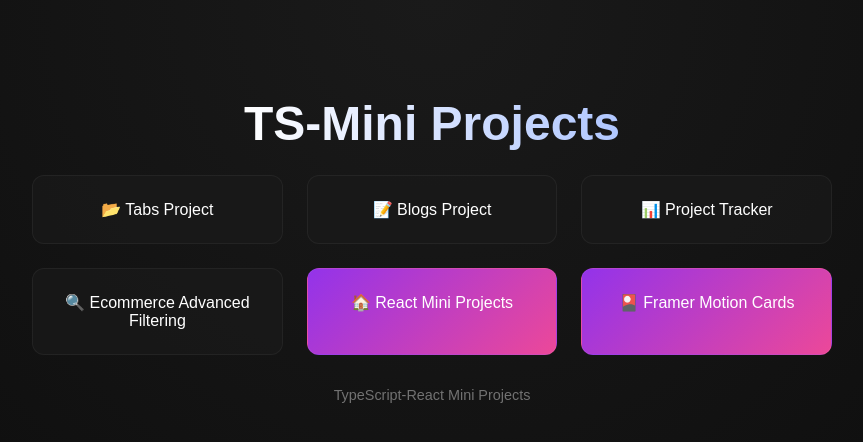
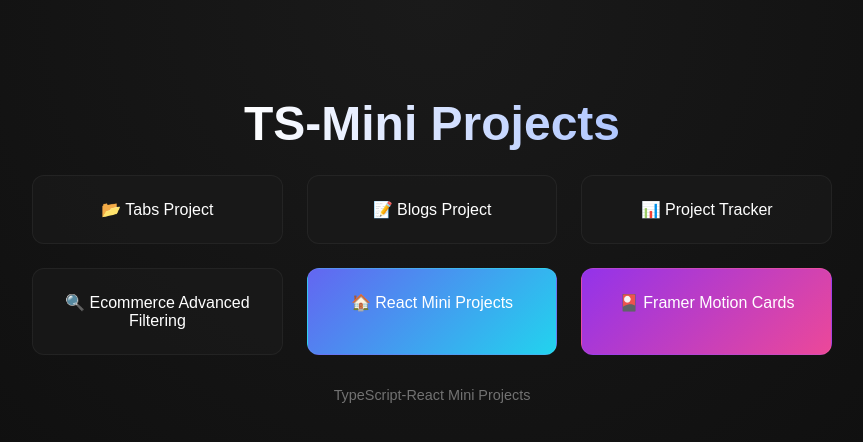
Before and after one commit to Hrisshhii/react-practice, a React (Vite) app in the folder ts-miniprojects/: page /#/ in a window 1280 px wide. Shown: the top 442 px of the page, without its empty margins (208-1071 px from the left). Built offline with nearby package versions, Linux system fonts and the light colour scheme.

Commit message:
css to match the theme

```diff
--- a/ts-miniprojects/src/Components/HomePage.tsx
+++ b/ts-miniprojects/src/Components/HomePage.tsx
@@ -11,7 +11,7 @@ const HomePage = () => {
         <Link to="/blogs" className="card">📝 Blogs Project</Link>
         <Link to="/project-tracker" className="card">📊 Project Tracker</Link>
         <Link to="/ecommerce-filtering" className="card">🔍 Ecommerce Advanced Filtering</Link>
-        <a href="https://hrisshhii.github.io/react-practice/" className="card" style={{ background: "linear-gradient(135deg,#9333ea,#ec4899)" }}>
+        <a href="https://hrisshhii.github.io/react-practice/" className="card" style={{ background: "linear-gradient(135deg,#6366f1,#22d3ee)" }}>
           🏠 React Mini Projects
         </a>
         <a href="https://hrisshhii.github.io/react-practice/framer" className="card" style={{ background: "linear-gradient(135deg,#9333ea,#ec4899)" }}>
```
